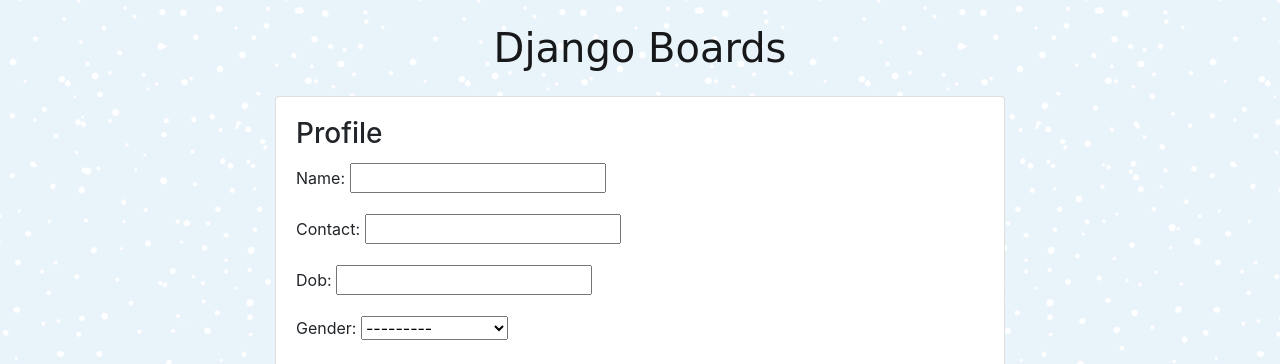
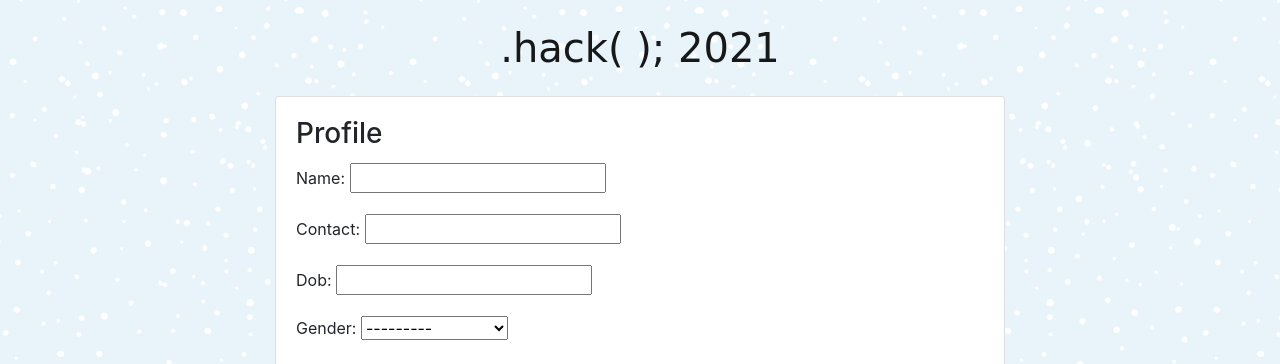
Before and after one commit to blessey15/hack21, a Django app: page /profile/ in a window 1280 px wide. Shown: the part 56-420 px from the top of the page. Run offline with Django 3.2, Linux system fonts and the light colour scheme; the visitor is signed in with stand-in values (Sample User, id 1); parts of the project's set-up code (start-up, migrations or seed data) failed here and were passed over; some libraries are stand-ins or nearby versions; some web fonts are replaced.

Commit message:
django boards in edit profile changed to .hack

```diff
--- a/templates/profile.html
+++ b/templates/profile.html
@@ -9,7 +9,7 @@
 {% block body %}
   <div class="container">
   	<h1 class= "text-center logo my-4">
-  		<a href="{% url 'home' %}">Django Boards</a>
+  		<a href="{% url 'home' %}">.hack( ); 2021</a>
   	</h1>
   	<div class="row justify-content-center">
   		<div class="col-lg-8 col-md-10 col-sm-12">
```
